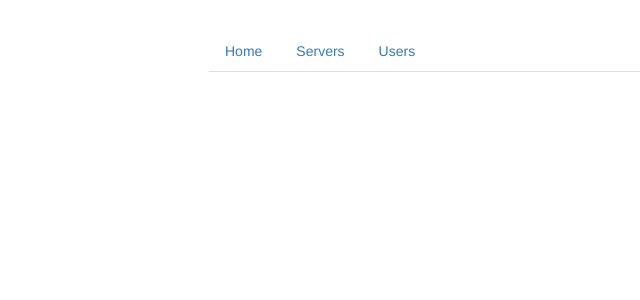
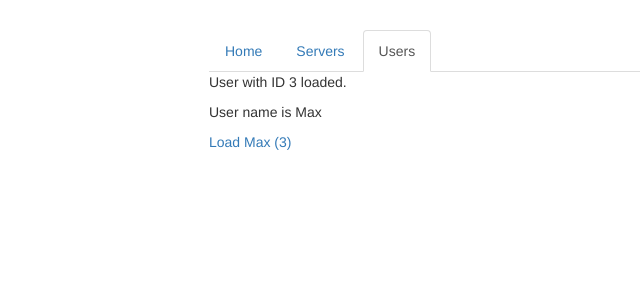
Before and after one commit to 3atharvkurdukar/my-first-app, an Angular app: page /users/3/Max in a window 1280 px wide. Before the commit this address led to /. Shown: the top 300 px of the page, without its empty margins (56-696 px from the left). Built offline with nearby package versions, Linux system fonts and the light colour scheme.

Commit message:
Apply dynamic links and data passing through links

```diff
--- a/src/app/users/user/user.component.html
+++ b/src/app/users/user/user.component.html
@@ -1,2 +1,3 @@
-<p>User with ID _ID_ loaded.</p>
-<p>User name is _NAME_</p>
+<p>User with ID {{ user.id }} loaded.</p>
+<p>User name is {{ user.name }}</p>
+<a [routerLink]="['/users', 3, 'Max']">Load Max (3)</a>
--- a/src/app/users/user/user.component.ts
+++ b/src/app/users/user/user.component.ts
@@ -1,16 +1,33 @@
-import { Component, OnInit } from '@angular/core';
+import { ActivatedRoute, Params } from '@angular/router';
+import { Component, OnInit, OnDestroy } from '@angular/core';
+import { Subscription } from 'rxjs';
 
 @Component({
   selector: 'app-user',
   templateUrl: './user.component.html',
   styleUrls: ['./user.component.css']
 })
-export class UserComponent implements OnInit {
+export class UserComponent implements OnInit, OnDestroy {
   user: {id: number, name: string};
+  private paramsSubscription: Subscription;
 
-  constructor() { }
+  constructor(private route: ActivatedRoute) { }
 
   ngOnInit() {
+    this.user = {
+      id: this.route.snapshot.params['id'],
+      name: this.route.snapshot.params['name']
+    };
+    this.paramsSubscription = this.route.params.subscribe(
+      (params: Params) => {
+        this.user.id = params['id'];
+        this.user.name = params['name'];
+      }
+    );
+  }
+
+  ngOnDestroy() {
+    this.paramsSubscription.unsubscribe();
   }
 
 }
```
Also changed, not shown: src/app/app.module.ts (+4 -12 lines).
